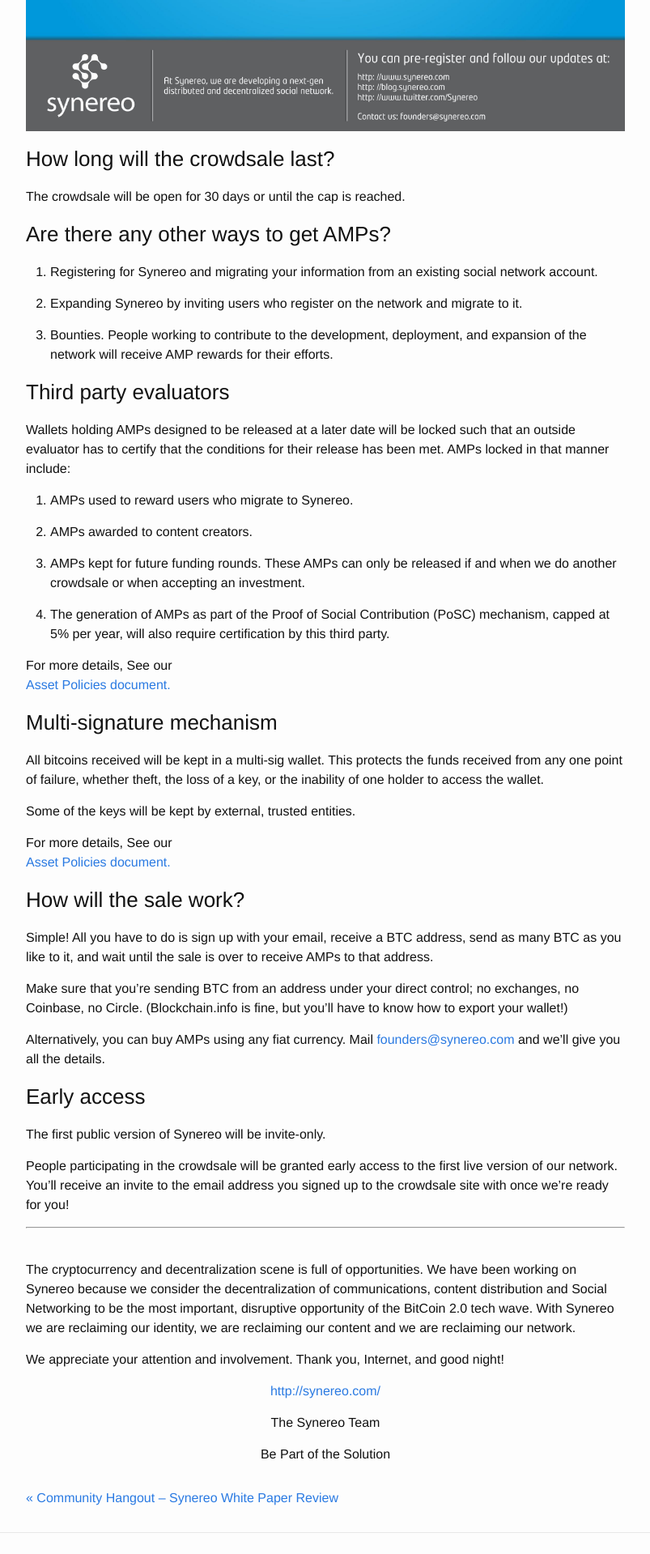
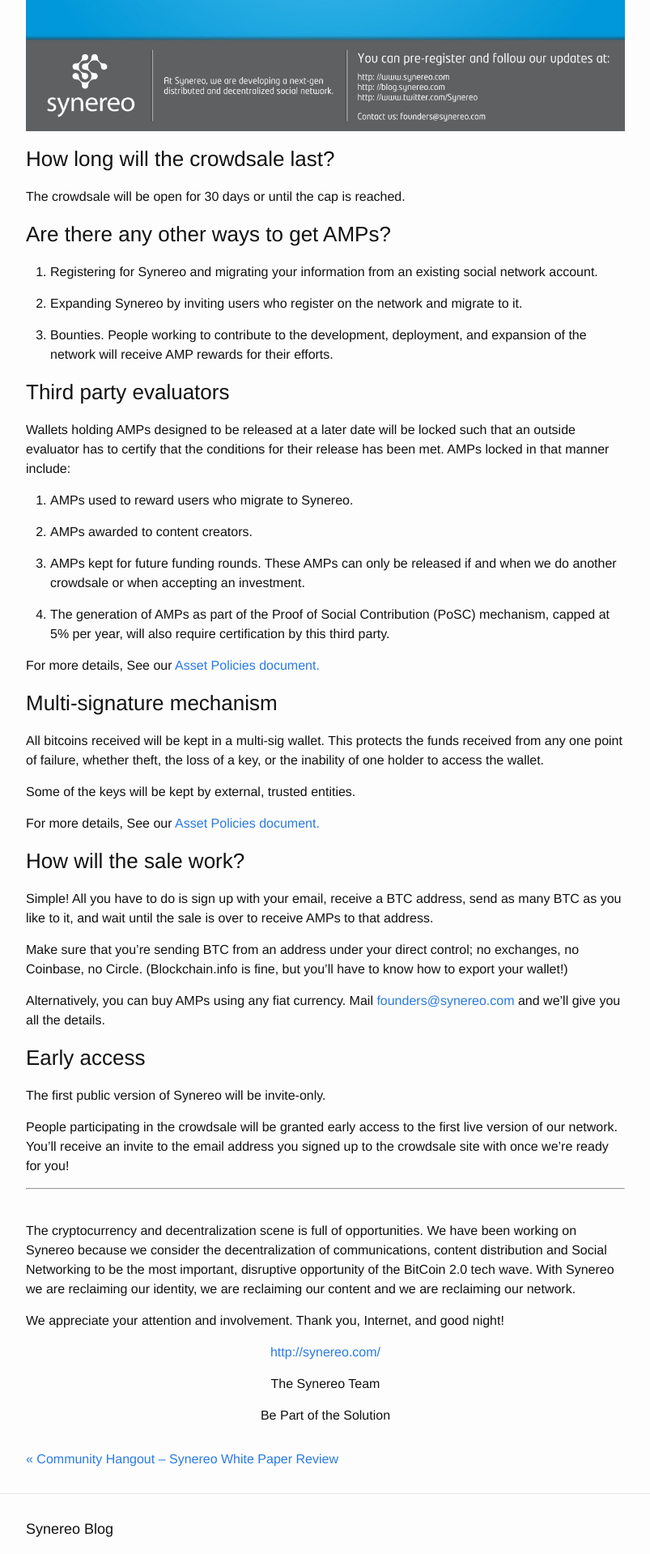
Before and after one commit to synereo/blog.synereo.com, a Jekyll site: the page built from _posts/2015-03-18-crowdsale.markdown, in a window 1280 px wide. Shown: the part 4481-6400 px from the top of the page at 81% size, without its empty margins (238-1041 px from the left). Built offline with Jekyll 4.4.1, drawn with Linux system fonts in a browser that asks for light colours; a script that is not in the unit is left out.

Commit message:
Update 2015-03-18-crowdsale.markdown

```diff
--- a/_posts/2015-03-18-crowdsale.markdown
+++ b/_posts/2015-03-18-crowdsale.markdown
@@ -144,7 +144,7 @@
 
 4. The generation of AMPs as part of the Proof of Social Contribution (PoSC) mechanism, capped at 5% per year, will also require certification by this third party.
 
-For more details, See our [Asset Policies document.](https://docs.google.com/document/d/1zLBm8OHt5-81flihJ6iSKEm0WbRa6FL0mJ5ivBN34Po/edit?userstoinvite=greg@synereo.com&actionButton=1#){: style="display: block; text-align: left;"}
+For more details, See our [Asset Policies document.](https://docs.google.com/document/d/1zLBm8OHt5-81flihJ6iSKEm0WbRa6FL0mJ5ivBN34Po/edit?userstoinvite=greg@synereo.com&actionButton=1#)
 
 ### Multi-signature mechanism
 
@@ -152,7 +152,7 @@
 
 Some of the keys will be kept by external, trusted entities.
 
-For more details, See our [Asset Policies document.](https://docs.google.com/document/d/1zLBm8OHt5-81flihJ6iSKEm0WbRa6FL0mJ5ivBN34Po/edit?userstoinvite=greg@synereo.com&actionButton=1#){: style="display: block; text-align: left;"}
+For more details, See our [Asset Policies document.](https://docs.google.com/document/d/1zLBm8OHt5-81flihJ6iSKEm0WbRa6FL0mJ5ivBN34Po/edit?userstoinvite=greg@synereo.com&actionButton=1#)
 
 ### How will the sale work?
 
```
